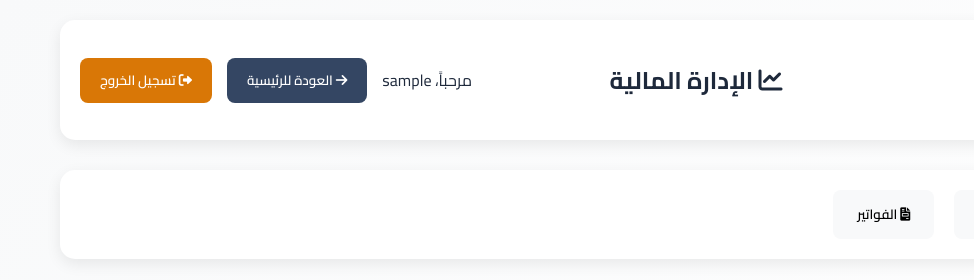
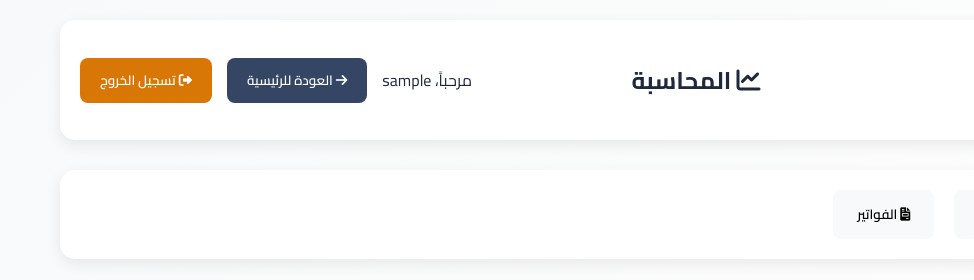
Before and after one commit to Ahmed-Nadir-123/oufq, a website: page financial.html in a window 1280 px wide. Shown: the top 280 px of the page, 0-974 px from the left. Drawn offline with Linux system fonts and the light colour scheme; sample sign-in values are in the browser's storage.

Commit message:
Update financial.html

```diff
--- a/financial.html
+++ b/financial.html
@@ -3,7 +3,7 @@
 <head>
     <meta charset="UTF-8">
     <meta name="viewport" content="width=device-width, initial-scale=1.0">
-    <title>أُفُق - الإدارة المالية</title>
+    <title>أُفُق - المحاسبة</title>
     <link rel="icon" type="image/svg+xml" href="icon.svg">
     <link href="https://cdnjs.cloudflare.com/ajax/libs/font-awesome/6.0.0/css/all.min.css" rel="stylesheet">
     <link href="https://fonts.googleapis.com/css2?family=Cairo:wght@300;400;600;700&display=swap" rel="stylesheet">
@@ -249,7 +249,7 @@
                 <img src="iconWithArabic.svg" alt="OFOQ Logo" style="width:220px; height:auto;" />
             </div>
             <div class="header-title">
-                <i class="fas fa-chart-line"></i> الإدارة المالية
+                <i class="fas fa-chart-line"></i> المحاسبة
             </div>
             <div class="user-info">
                 <span id="welcomeUser">مرحباً، </span>
```
